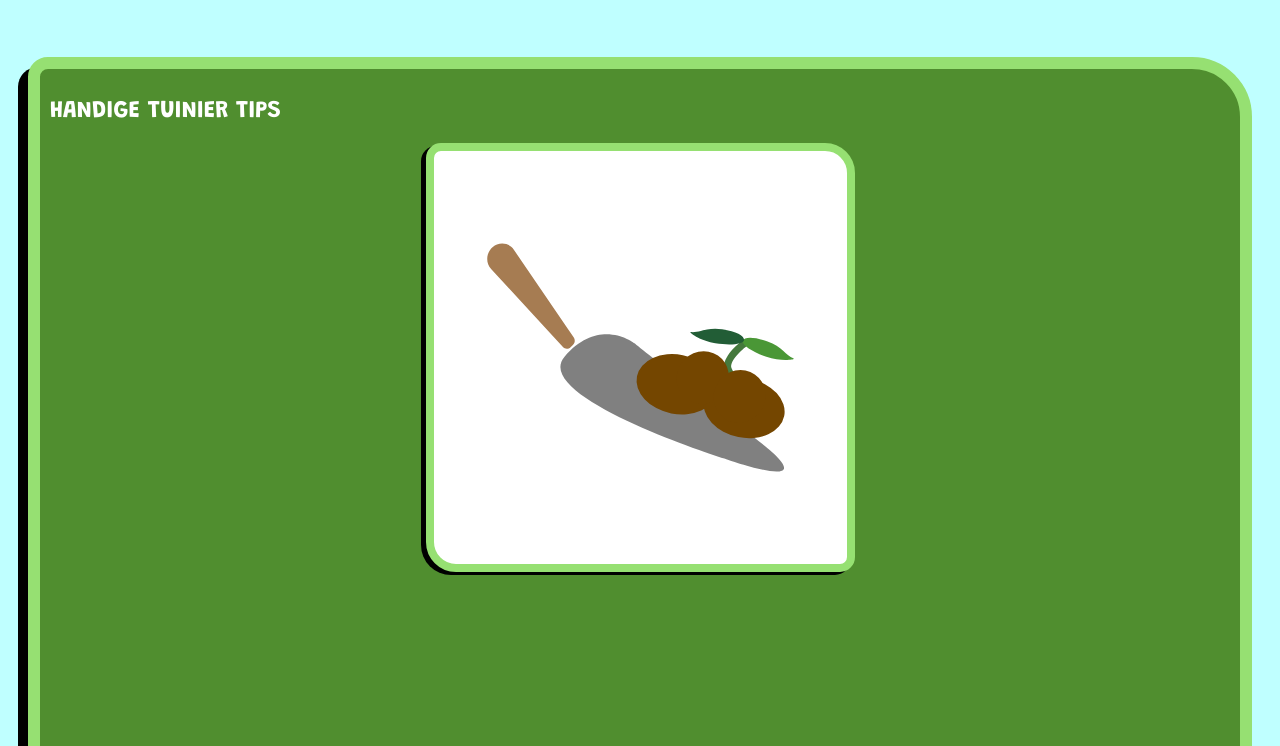
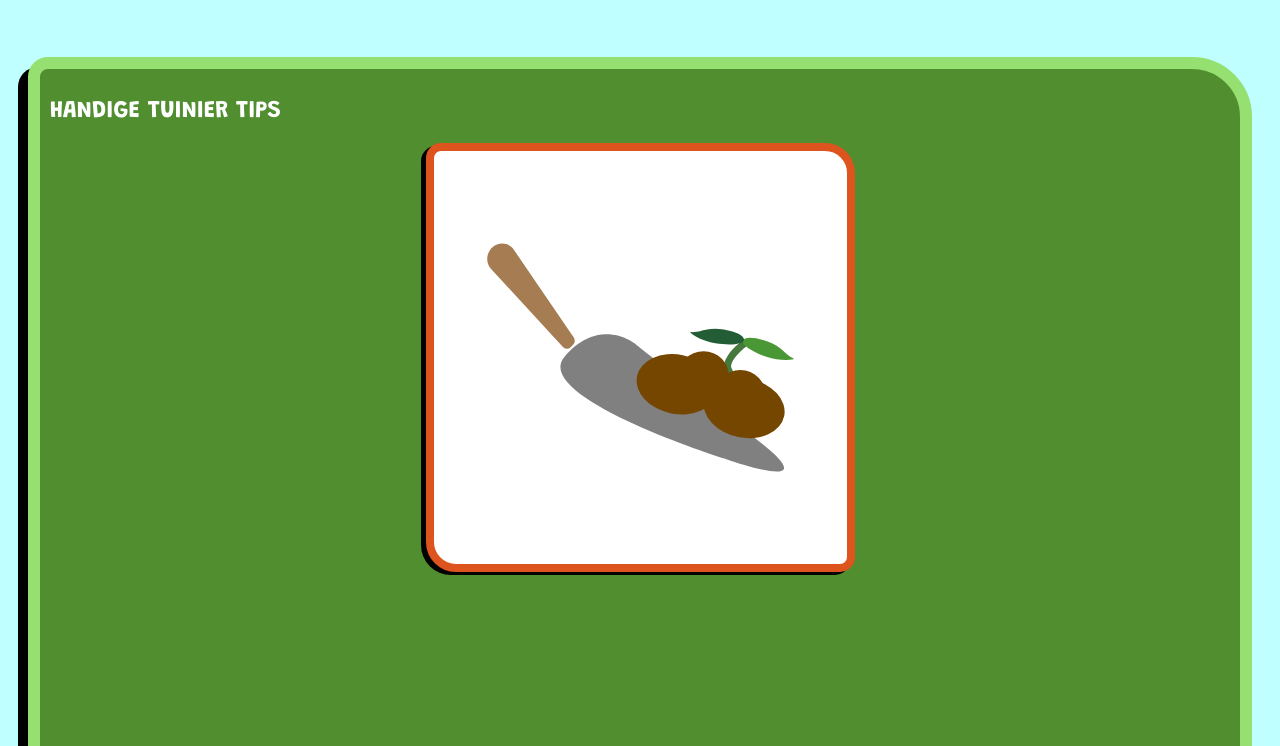
Before and after one commit to Assiemandem/kaskantine, a plain HTML site: page tuinieren.html in a window 1280 px wide. Shown: the part 433-1179 px from the top of the page. Drawn offline with Linux system fonts and the light colour scheme; a web font is replaced by a local one.

Commit message:
orange border tuinier logo

```diff
--- a/stylesheet/style.css
+++ b/stylesheet/style.css
@@ -250,7 +250,7 @@ section a {
     width: 35%;
     background: white;
     border-radius: 15px 30px;
-    border: solid #96e072 8px;
+    border: solid #de541e 8px;
     margin-left: auto;
     margin-right: auto;
     margin-bottom: 15%;
```
